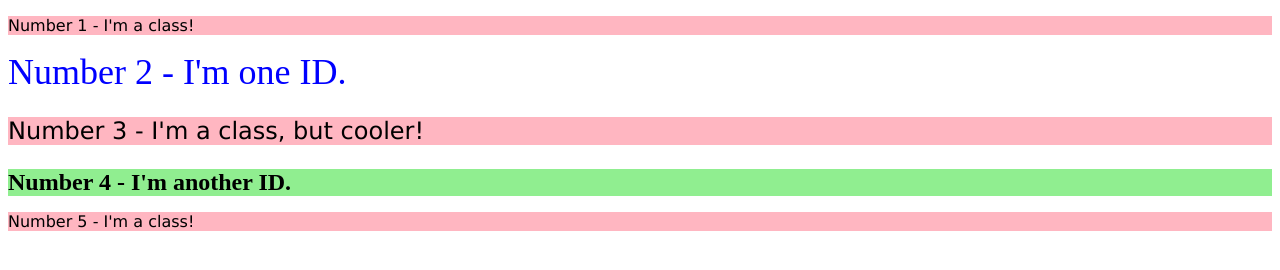
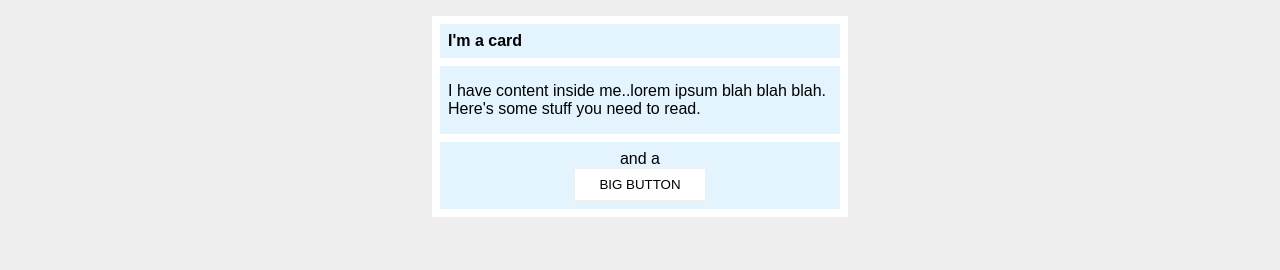
Before and after one commit to Dahbi-Dev/DI_Bootcamp_Stage1, a plain HTML site: page CSS-Basics/Basic-Exercises/Exercise-8/index.html in a window 1280 px wide. Drawn offline with Linux system fonts and the light colour scheme.

Commit message:
solve Exercises 7 & 8

```diff
--- a/CSS-Basics/Basic-Exercises/Exercise-7/style.css
+++ b/CSS-Basics/Basic-Exercises/Exercise-7/style.css
@@ -1,23 +1,25 @@
-/* Common styles for all odd numbered elements (all p tags here) */
-.odd {
-  background-color: rgb(255, 182, 193); /* light pink */
-  font-family: Verdana, 'DejaVu Sans', sans-serif;
-}
+    body {
+      max-width: 600px;
+      margin: 0 auto;
+    }
 
-/* The 2nd element - unique ID */
-#two {
-  color: rgb(0, 0, 255); /* blue text */
-  font-size: 36px;
-}
+    .one {
+      background: pink;
+      border: 3px solid blue;
+      padding: 32px;
+      margin: 12px;
+    }
 
-/* The 3rd element - multiple classes: odd + cooler */
-.cooler {
-  font-size: 24px;
-}
+    .two {
+      background: lightblue;
+      border: 3px solid purple;
+      margin-bottom: 48px;
+    }
 
-/* The 4th element - unique ID */
-#four {
-  background-color: rgb(144, 238, 144); /* light green */
-  font-size: 24px;
-  font-weight: bold;
-}
+    .three {
+      background: peachpuff;
+      border: 3px solid brown;
+      width: 200px;
+      padding: 32px;
+      margin-left: auto;
+    }
--- a/CSS-Basics/Basic-Exercises/Exercise-8/index.html
+++ b/CSS-Basics/Basic-Exercises/Exercise-8/index.html
@@ -4,15 +4,14 @@
   <meta charset="UTF-8">
   <meta http-equiv="X-UA-Compatible" content="IE=edge">
   <meta name="viewport" content="width=device-width, initial-scale=1.0">
-  <title>Class and ID Selectors</title>
+  <title>Margin and Padding exercise 2</title>
   <link rel="stylesheet" href="./style.css">
 </head>
 <body>
-  <p class="odd">Number 1 - I'm a class!</p>
-  <div id="two">Number 2 - I'm one ID.</div>
-  <p class="odd cooler">Number 3 - I'm a class, but cooler!</p>
-  <div id="four">Number 4 - I'm another ID.</div>
-  <p class="odd">Number 5 - I'm a class!</p>
+  <div class="card">
+    <h1 class="title">I'm a card</h1>
+    <div class="content">I have content inside me..lorem ipsum blah blah blah. Here's some stuff you need to read.</div>
+    <div class="button-container">and a <button>BIG BUTTON</button></div>
+  </div>
 </body>
-
 </html>
--- a/CSS-Basics/Basic-Exercises/Exercise-8/style.css
+++ b/CSS-Basics/Basic-Exercises/Exercise-8/style.css
@@ -1,23 +1,39 @@
-/* Common styles for all odd numbered elements (all p tags here) */
-.odd {
-  background-color: rgb(255, 182, 193); /* light pink */
-  font-family: Verdana, 'DejaVu Sans', sans-serif;
-}
+    body {
+      background: #eee;
+      font-family: sans-serif;
+    }
 
-/* The 2nd element - unique ID */
-#two {
-  color: rgb(0, 0, 255); /* blue text */
-  font-size: 36px;
-}
+    .card {
+      width: 400px;
+      background: #fff;
+      margin: 16px auto;
+      padding: 8px;
+    }
 
-/* The 3rd element - multiple classes: odd + cooler */
-.cooler {
-  font-size: 24px;
-}
+    .title {
+      background: #e3f4ff;
+      font-size: 16px;
+      margin: 0 0 8px 0;
+      padding: 8px;
+    }
 
-/* The 4th element - unique ID */
-#four {
-  background-color: rgb(144, 238, 144); /* light green */
-  font-size: 24px;
-  font-weight: bold;
-}
+    .content {
+      background: #e3f4ff;
+      margin: 0 0 8px 0;
+      padding: 16px 8px;
+    }
+
+    .button-container {
+      background: #e3f4ff;
+      text-align: center;
+      padding: 8px;
+      margin: 0;
+    }
+
+    button {
+      background: white;
+      border: 1px solid #eee;
+      padding: 8px 24px;
+      display: block;
+      margin: 0 auto;
+    }
```
Also changed, not shown: CSS-Basics/Basic-Exercises/Exercise-7/index.html (+10 -7 lines).
